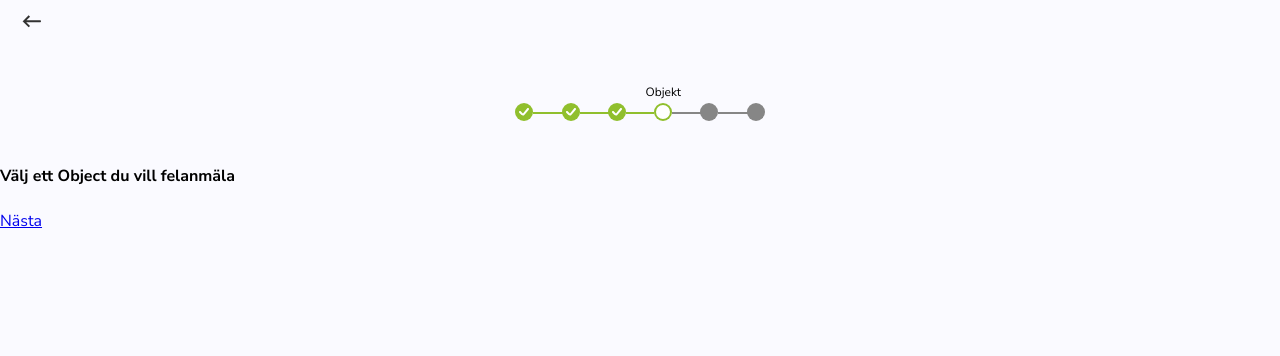
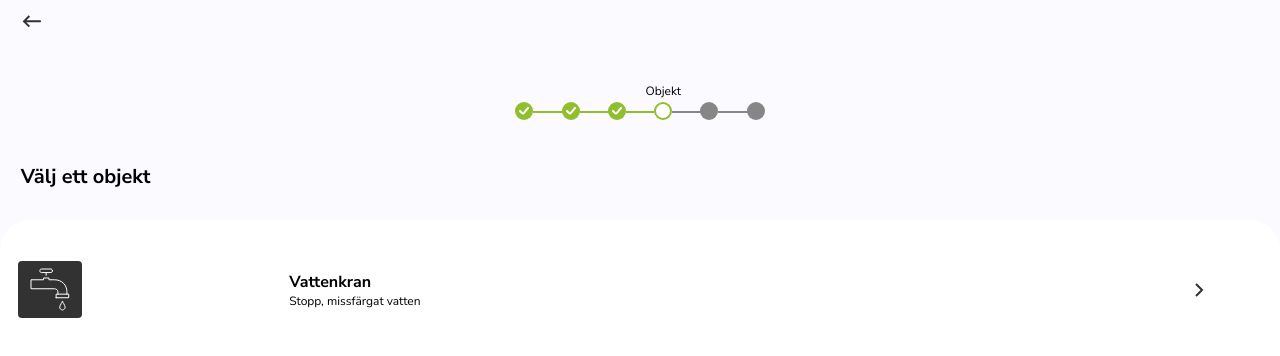
Before and after one commit to allmannyttan/felanmalan, a React (Vite) app in the folder packages/client/: page /objekt in a window 1280 px wide. Shown: the top 356 px of the page. Built offline with nearby package versions, Linux system fonts and the light colour scheme; the HTML template or start-up script is replaced by a standard one.

Commit message:
chore: add right component to object page

```diff
--- a/packages/client/src/components/Icon.tsx
+++ b/packages/client/src/components/Icon.tsx
@@ -4,17 +4,20 @@ import styled from 'styled-components'
 import apartment from '../assets/icons/apartment.svg'
 import kitchen from '../assets/icons/kitchen.svg'
 import appliances from '../assets/icons/appliances.svg'
+import waterTap from '../assets/icons/watertap.svg'
 
 const ICONS = {
   apartment,
   kitchen,
   appliances,
+  waterTap,
 }
 
 export enum Icons {
   apartment = 'apartment',
   kitchen = 'kitchen',
   appliances = 'appliances',
+  waterTap = 'waterTap',
 }
 
 type Props = {
--- a/packages/client/src/pages/Item.tsx
+++ b/packages/client/src/pages/Item.tsx
@@ -1,11 +1,26 @@
 import React from 'react'
-import { Link } from 'react-router-dom'
+import { Icons } from '../components/Icon'
+import Section from '../components/Section'
+import NextStepCard from '../components/NextStepCard'
+import Elements from '../shared-elements'
+import { H1 } from '../components/Typography'
 
 const Item = () => {
   return (
     <>
-      <h4>Välj ett Object du vill felanmäla</h4>
-      <Link to="/komplettera">Nästa</Link>
+      <H1>Välj ett objekt</H1>
+      <Section>
+        <Elements.Layout.Ul>
+          <li>
+            <NextStepCard
+              title="Vattenkran"
+              subtitle="Stopp, missfärgat vatten"
+              icon={Icons.waterTap}
+              sendTo="komplettera"
+            />
+          </li>
+        </Elements.Layout.Ul>
+      </Section>
     </>
   )
 }
```
Also changed, not shown: packages/client/src/assets/icons/watertap.svg (added).
